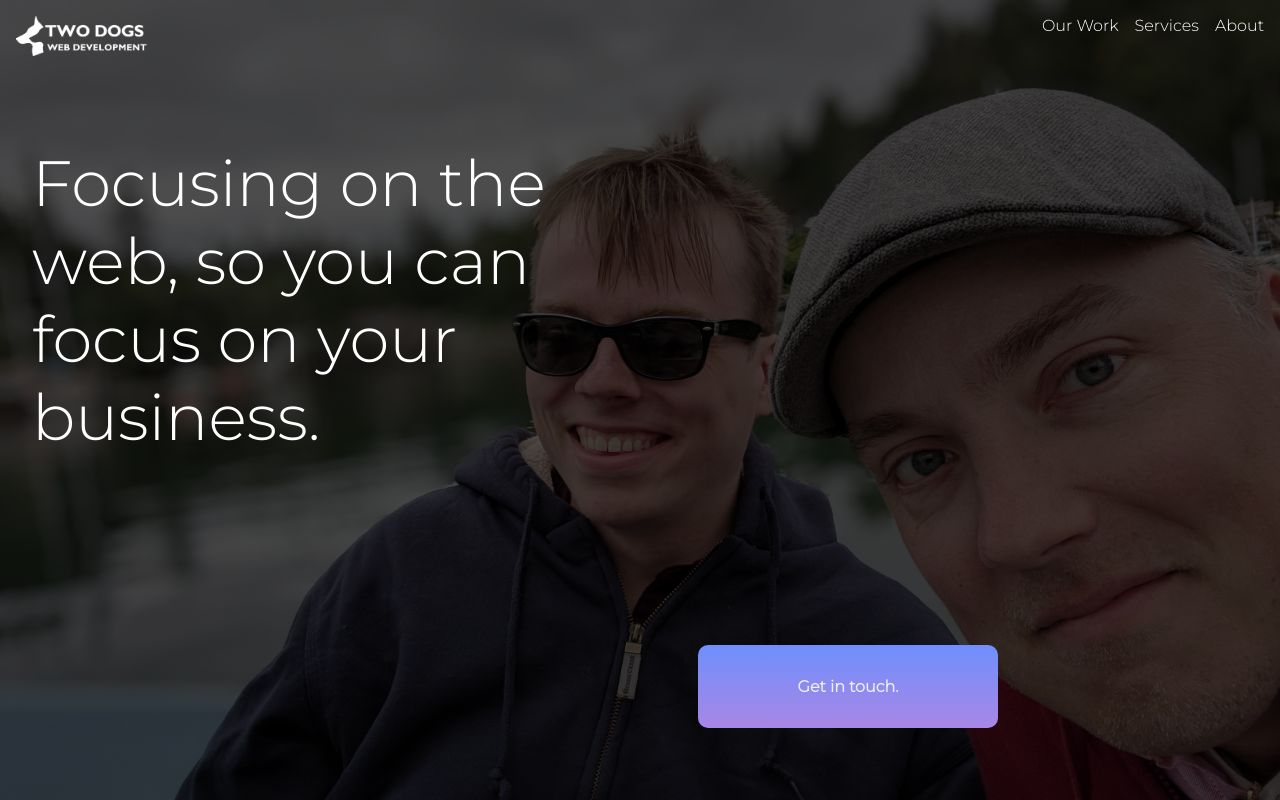
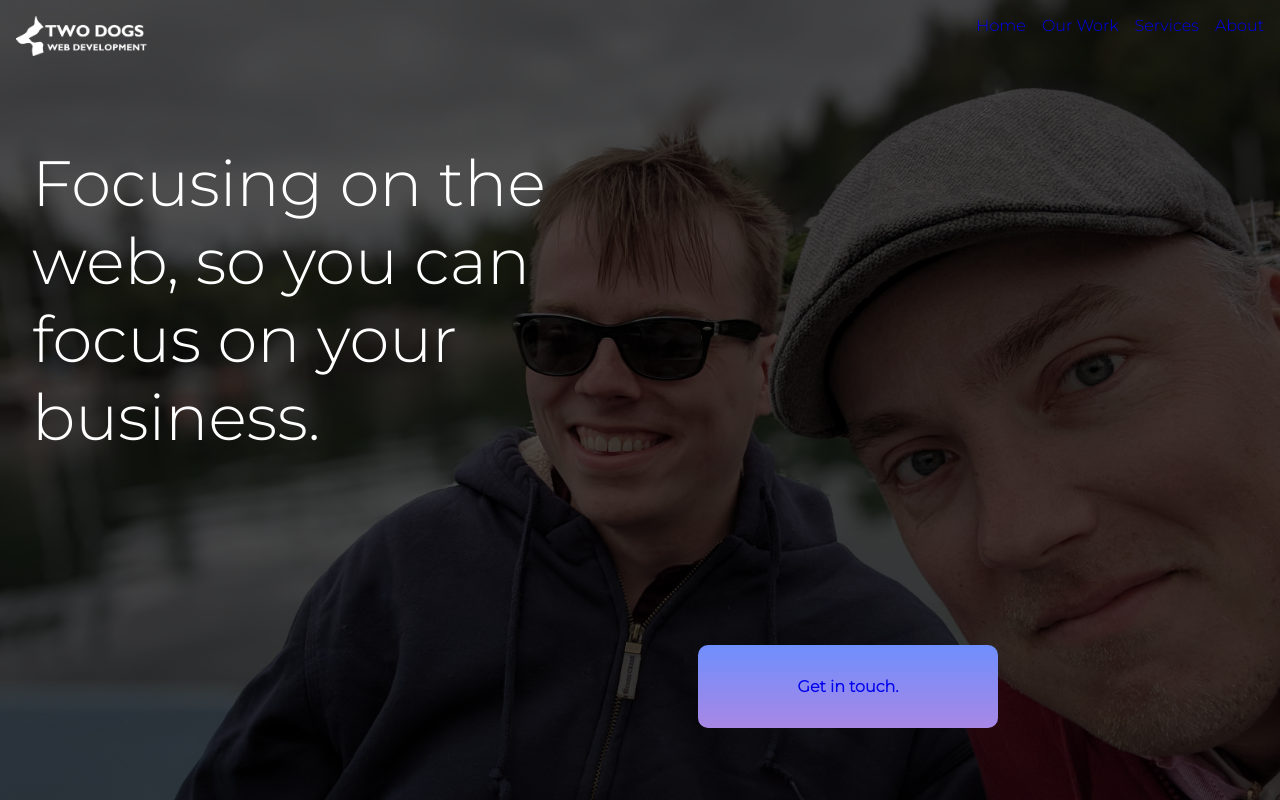
Before and after one commit to jallend1/super-system, a React (Create React App) app: page / in a window 1280 px wide. Built offline with nearby package versions, Linux system fonts and the light colour scheme.

Commit message:
Creates About page and makes Navbar (mostly) work

```diff
--- a/src/Components/Main.jsx
+++ b/src/Components/Main.jsx
@@ -1,13 +1,13 @@
 const Main = () => {
   return (
-    <div className='page main'>
+    <div className='page main' id='main'>
       <div>
         <h1>Focusing on the web, so you can focus on your business.</h1>
       </div>
       <div className='action'>
-        <div className='contact'>
-          <a href='#contact-form'>Get in touch.</a>
-        </div>
+        <a href='#contact-form'>
+          <div className='contact'>Get in touch.</div>
+        </a>
       </div>
       <div id='contact-form' className='contact-form'>
         <div className='modal'>
@@ -29,6 +29,7 @@ const Main = () => {
               <input name='email' type='email' />
             </label>
           </form>
+          <h6>Contact Form Design Is My Passion.</h6>
         </div>
       </div>
     </div>
--- a/src/Components/NavBar.jsx
+++ b/src/Components/NavBar.jsx
@@ -4,12 +4,16 @@ const NavBar = () => {
   return (
     <nav>
       <div id="logo">
+        <a href="#main">
+
         <img src={logo} alt="Two Dogs Logo" />
+        </a>
       </div>
       <ul>
-        <li>Our Work</li>
-        <li>Services</li>
-        <li>About</li>
+      <li><a href="#main">Home</a></li>
+        <li><a href="#work">Our Work</a></li>
+        <li><a href="#services">Services</a></li>
+        <li><a href="#about">About</a></li>
       </ul>
     </nav>
   );
--- a/src/Components/Work.jsx
+++ b/src/Components/Work.jsx
@@ -1,6 +1,6 @@
 const Work = () => {
   return (
-    <div className="page work">
+    <div className="page work" id="work">
       {[1, 2, 3, 4].map((project) => {
         return (
           <div className="project" key={project}>
```
Also changed, not shown: src/Components/About.jsx (added, +30 -0 lines).
